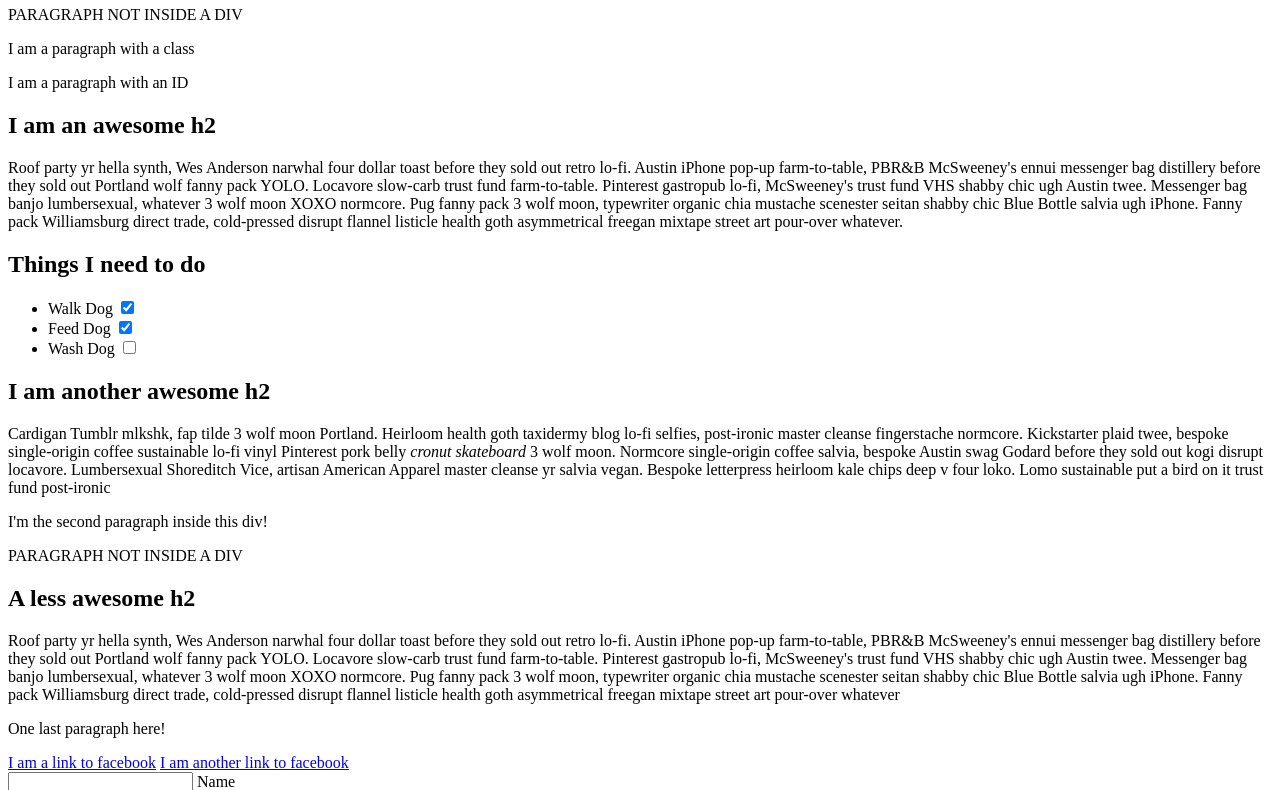
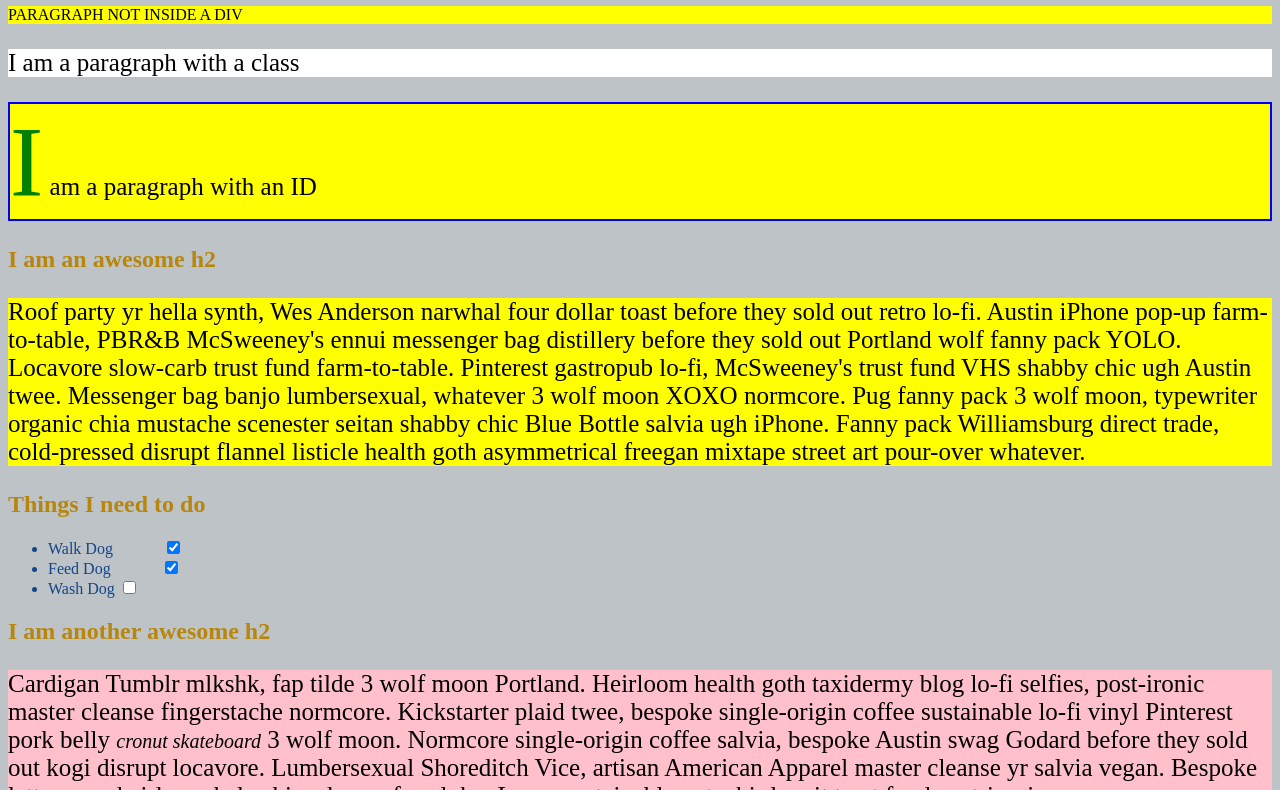
Before and after one commit to donbit/Kursai, a plain HTML site: page Homework/Pseudo/nd.html in a window 1280 px wide. Shown: the part 60-850 px from the top of the page. Drawn offline with Linux system fonts and the light colour scheme.

Commit message:
namu darbas pseudo selectors

```diff
--- a/Homework/Pseudo/nd.css
+++ b/Homework/Pseudo/nd.css
@@ -4,58 +4,104 @@
 color:purple
 }
 /* Give the <body> element a background of #bdc3c7*/
-
+body {
+    background: #bdc3c7;
+}
 
 /* Make the <h1> element #9b59b6*/
-
+h1:first-of-type {
+    color: #9b59b6;
+}
 
 /* Make all <h2> elements orange */
-
+h2 {
+    color: darkgoldenrod;
+}
 
 /* Make all <li> elements blue(pick your own hexadecimal blue)*/
-
+li {
+    color: #134688;
+}
 
 /*Change the background on every paragraph to be yellow*/
 
+p {
+    background: yellow;
+}
 
 /*Make all inputs have a 3px red border*/
 
+input {
+    border:  3px solid red;
+}
 
 /* Give everything with the class 'hello' a white background*/
-
+.hello {
+    background: white;
+}
 
 /* Give the element with id 'special' a 2px solid blue border(pick your own rgb blue)*/
 
-
+#special {
+    border: 2px solid blue;
+}
 /*Make all the <p>'s that are nested inside of divs 25px font(font-size: 25px)*/
-
+div p {
+    font-size: 25px;
+}
 
 /*Make only inputs with type 'text' have a gray background*/
 
+input[type=text] {
+    background: grey;
+}
 
 /* Give both <p>'s inside the 3rd <div> a pink background*/
 
-
+div:nth-of-type(3n) p {
+    background: pink;
+}
 /* Give the 2nd <p> inside the 3rd <div> a 5px white border*/
-
+div:nth-of-type(3n) p:nth-of-type(2) {
+    border: 5px solid white;
+}
 
 /* Make the <em> in the 3rd <div> element white and 20px font(font-size:20px)*/
 
+div:nth-of-type(3) em {
+    font-size: 20px;
+}
 
 
 /*BONUS CHALLENGES*/
 /*You may need to research some other selectors and properties*/
 
 /*Make all "checked" checkboxes have a left margin of 50px(margin-left: 50px)*/
-
+input[type=checkbox]:checked {
+    margin-left: 50px;
+}
 
 /* Make the <label> elements all UPPERCASE without changing the HTML(definitely look this one up*/
-
+input + label {
+    text-transform: uppercase;
+}
 
 /*Make the first letter of the element with id 'special' green and 100px font size(font-size: 100)*/
+#special::first-letter{
+    color: green;
+    font-size: 100px;
+}
 
 
 /*Make the <h1> element's color change to blue when hovered over */
 
+h1:hover {
+    color: blue;
+
+}
 
 /*Make the <a> element's that have been visited gray */
+
+a:visited {
+    color: red;
+}
--- a/Homework/Pseudo/nd.html
+++ b/Homework/Pseudo/nd.html
@@ -3,7 +3,7 @@
 <head>
   <meta charset="UTF-8">
   <title>Selectors Exercise</title>
-  <link rel="stylesheet" type="text/css" href="selectors.css">
+  <link rel="stylesheet" href="./nd.css">
 </head>
 
 <body>
--- a/MEDIA/src/burger/header.css
+++ b/MEDIA/src/burger/header.css
@@ -1,4 +1,4 @@
-body{
+body {
     font-family: 'Alfa Slab One', cursive;
     font-family: 'Bebas Neue', cursive;
     font-family: 'Montserrat', sans-serif;
```
